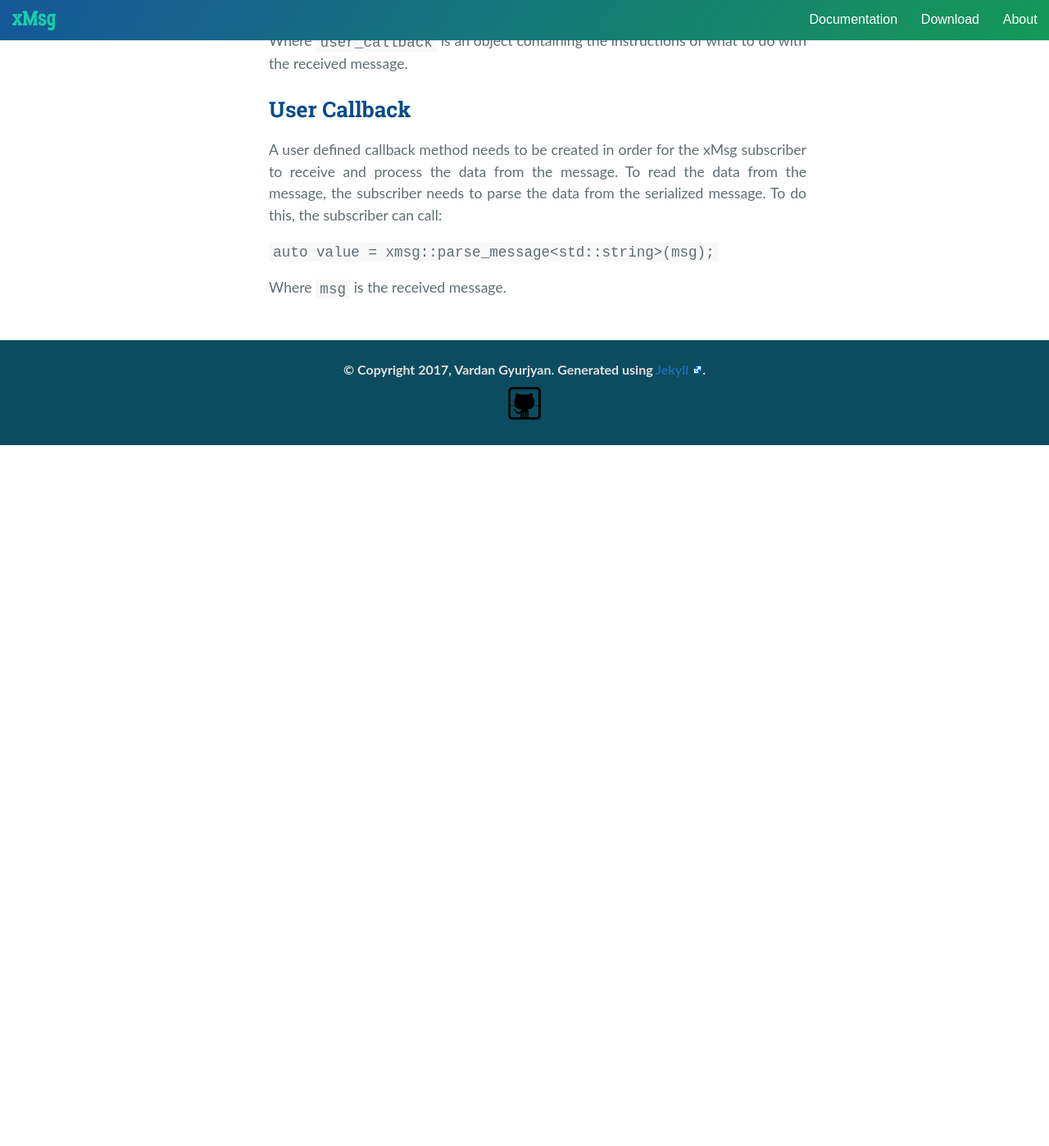
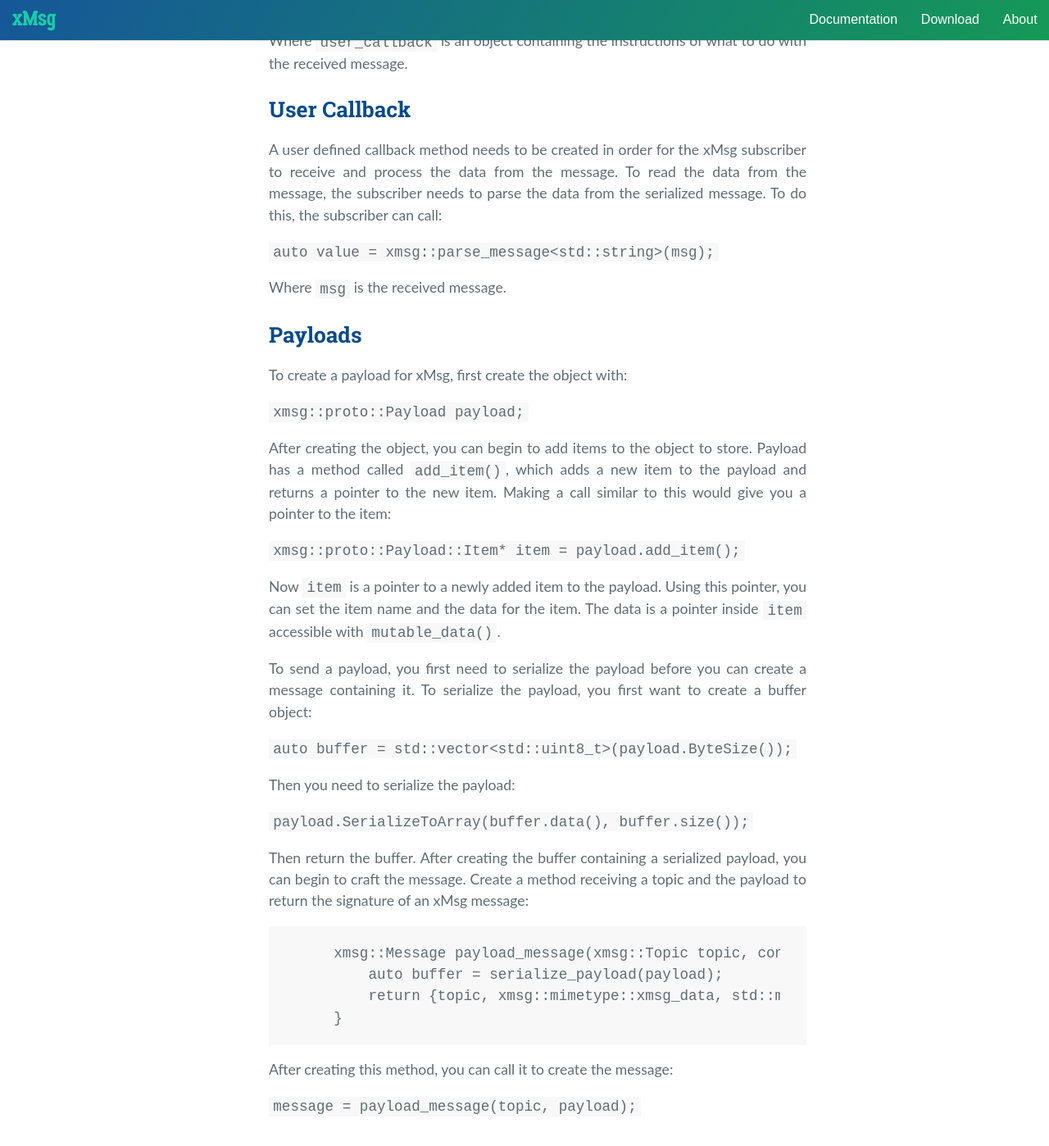
Before and after one commit to JeffersonLab/xmsg-docs, a Jekyll site: the page built from docs/tutorials/cpp.md, in a window 1280 px wide and 1400 px high, scrolled down 1549 px. Shown: the whole window at 82% size. Built offline with Jekyll 4.4.1, drawn with Linux system fonts in a browser that asks for light colours; nearby versions of some CDN libraries; before the commit the page ends 2092 px from its top, so only the background shows below that.

Commit message:
updated tutorial with information for payloads

````diff
--- a/docs/tutorials/cpp.md
+++ b/docs/tutorials/cpp.md
@@ -70,6 +70,7 @@ call:
 Where `user_callback` is an object containing the instructions of what to do with
 the received message.
 
+
 ## User Callback
 
 A user defined callback method needs to be created in order for the xMsg subscriber
@@ -81,3 +82,49 @@ the subscriber can call:
 
 
 Where `msg` is the received message.
+
+
+## Payloads
+
+To create a payload for xMsg, first create the object with:
+
+  `xmsg::proto::Payload payload;`
+
+After creating the object, you can begin to add items to the object to store. Payload
+has a method called `add_item()`, which adds a new item to the payload and returns
+a pointer to the new item. Making a call similar to this would give you a pointer
+to the item:
+
+  `xmsg::proto::Payload::Item* item = payload.add_item();`
+
+Now `item` is a pointer to a newly added item to the payload. Using this pointer,
+you can set the item name and the data for the item. The data is a pointer inside
+`item` accessible with `mutable_data()`.
+
+To send a payload, you first need to serialize the payload before you can create
+a message containing it. To serialize the payload, you first want to create a buffer
+object:
+
+  `auto buffer = std::vector<std::uint8_t>(payload.ByteSize());`
+
+
+Then you need to serialize the payload:
+
+  `payload.SerializeToArray(buffer.data(), buffer.size());`
+
+
+Then return the buffer. After creating the buffer containing a serialized payload,
+you can begin to craft the message. Create a method receiving a topic and the
+payload to return the signature of an xMsg message:
+
+  ```
+  xmsg::Message payload_message(xmsg::Topic topic, const xmsg::proto::Payload payload) {
+      auto buffer = serialize_payload(payload);
+      return {topic, xmsg::mimetype::xmsg_data, std::move(buffer)};
+  }
+  ```
+
+
+After creating this method, you can call it to create the message:
+
+  `message = payload_message(topic, payload);`
````
Also changed, not shown: docs/examples/ipc-cpp.md (added, +40 -0 lines), 1 other file.
